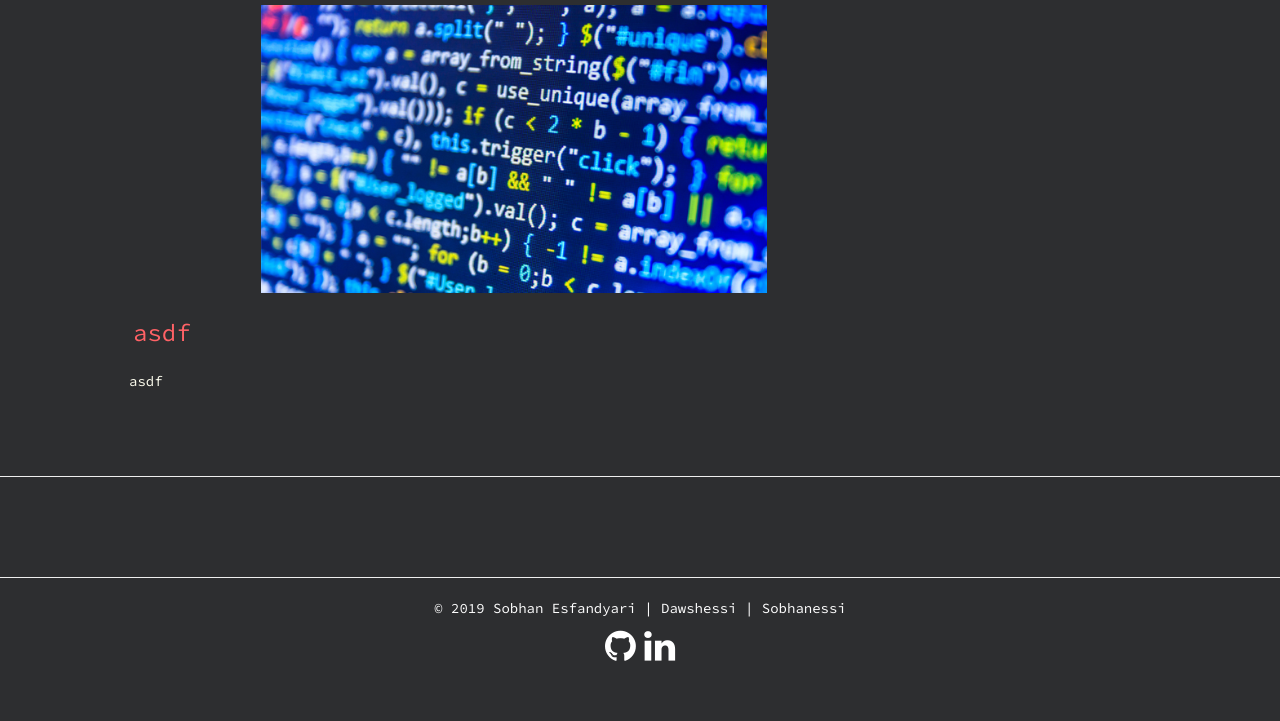
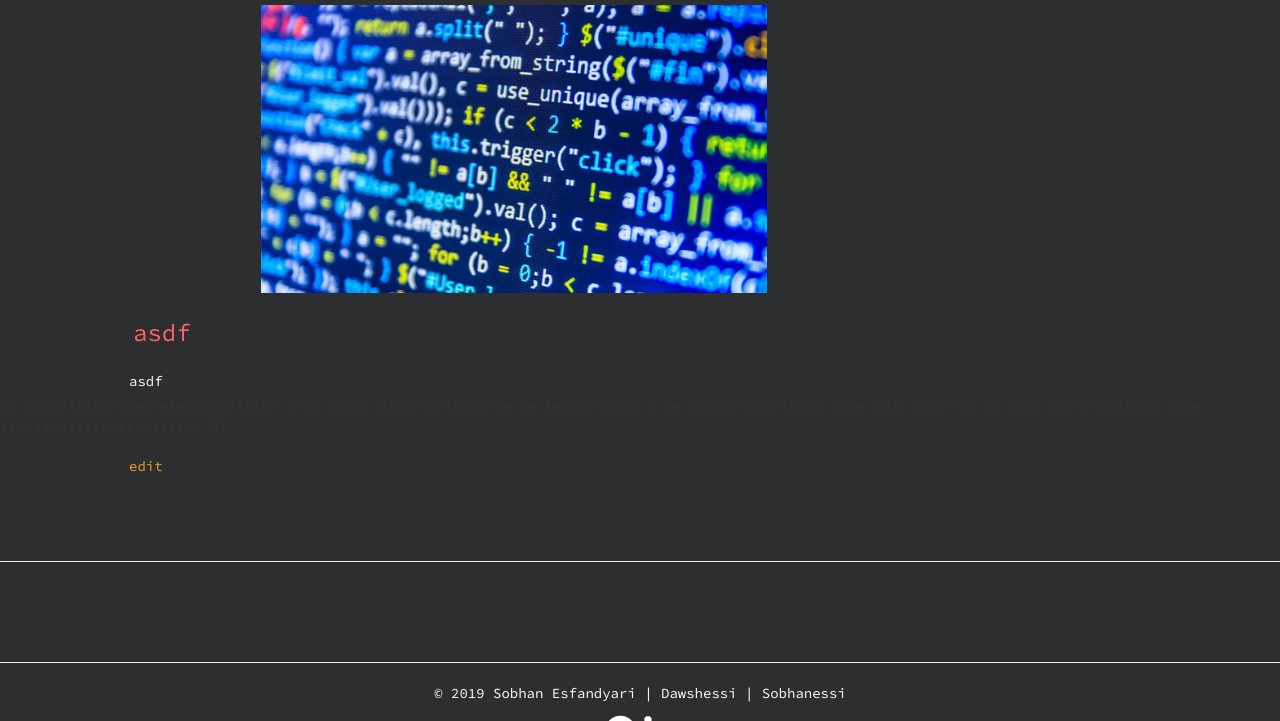
Before and after one commit to sobhanessi/mpwbe, a Django app: a page that uses templates/news/sub_news.html in a window 1280 px wide. Shown: the part 270-991 px from the top of the page. Before the commit the page ends 931 px from the top, so only its background shows below. Run offline with Django 3.2, Linux system fonts and the light colour scheme; data comes from the database, SQL or seed files in the repository; some libraries are stand-ins or nearby versions.

Commit message:
added update view to sub news pages

```diff
--- a/news/urls.py
+++ b/news/urls.py
@@ -1,11 +1,13 @@
 from django.urls import path
-from .views import NewsListView , NewsDetailView , NewsCreateT, NewsCreateView
+from .views import NewsListView , NewsDetailView , NewsCreateT, NewsCreateView , NewsUpdateView
 app_name = 'news' ##
 urlpatterns = [
 
 	path('', NewsListView.as_view(), name='news'),
 	path('create/', NewsCreateView.as_view(), name='news_create'),
 	path('salam/', NewsCreateT.as_view() ,name='news_test'),
+	path('<int:year>/<int:month>/<int:day>/<slug:slug>/edit/', NewsUpdateView.as_view(), name='sub_news_edit'),
 	path('<int:year>/<int:month>/<int:day>/<slug:slug>/', NewsDetailView.as_view(), name='sub_news_url'),
 
+
 	 ]
--- a/news/views.py
+++ b/news/views.py
@@ -2,7 +2,7 @@ from django.shortcuts import render , get_object_or_404
 from django.urls import reverse
 from django.http import HttpResponse
 # Create your views here.
-from django.views.generic import ListView, DetailView , CreateView
+from django.views.generic import ListView, DetailView , CreateView , UpdateView
 #from django.views.generic.edit import CreateView
 from .models import PreNews , NewsCreateTM
 from .forms import PreNewsForm
@@ -63,3 +63,9 @@ class NewsCreateT(CreateView):
 	model = NewsCreateTM
 	template_name = 'create/news_create.html'
 	fields = '__all__'
+
+class NewsUpdateView(UpdateView):
+
+	model = PreNews
+	template_name = 'create/news_create.html'
+	fields = '__all__'
--- a/templates/news/sub_news.html
+++ b/templates/news/sub_news.html
@@ -16,6 +16,13 @@
 		  <p class="paragraphnewspage">
 			{{ object.article | safe }}
 		  </p>
+		  {% ############################## inja bayad dastresi bezaram ke bebine
+			  user i ke vared shode hagh dare edit kone ya na
+			  agar na ke neshoon nade
+			   ######################## %}
+		  <p class="paragraphnewspage">
+			  <a href="{{object.get_absolute_url}}edit"> edit</a>
+		  </p>
 		</article>
 		<br><br><br>
 		<hr>
```
Also changed, not shown: media/images/linkedinlogo.png (added), media/images/resumelogo.png (added), media/images/twitterlogo.png (added), news/migrations/0006_createnewstm.py (added), news/migrations/0007_auto_20190904_2154.py (added), news/migrations/0008_newscreatetm_pic.py (added).
